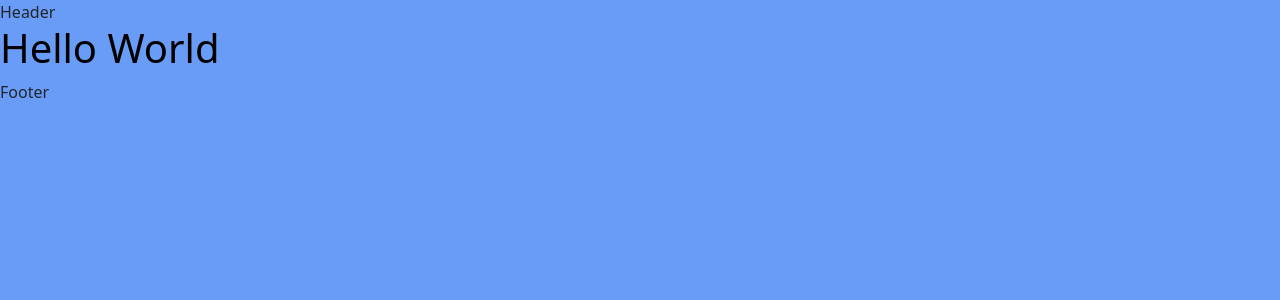
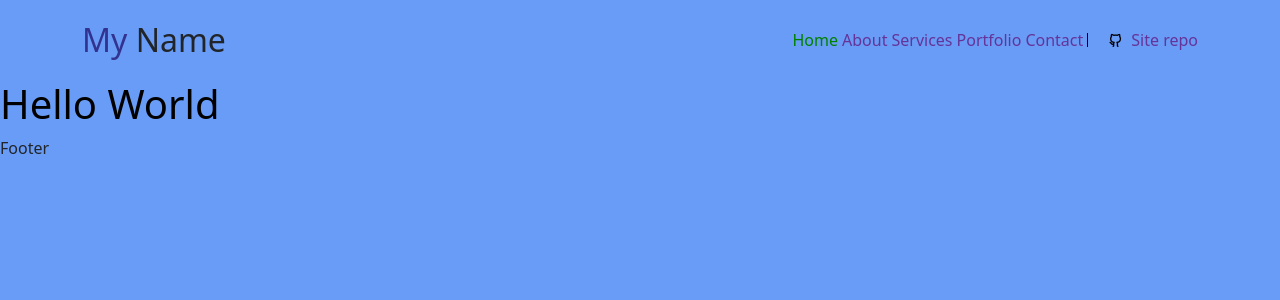
Before and after one commit to OluC94/portfolio-nextjs, a Next.js app: page / in a window 1280 px wide. Shown: the top 300 px of the page. Built offline with nearby package versions, Linux system fonts and the light colour scheme.

Commit message:
setup header

```diff
--- a/components/Header/Header.tsx
+++ b/components/Header/Header.tsx
@@ -1,7 +1,66 @@
 import React, { FC } from "react";
+import { Container } from "reactstrap";
+import classes from "./header.module.css";
+import Link from "next/link";
+
+type NavItem = {
+  path: string;
+  display: string;
+};
+
+const navLink: NavItem[] = [
+  {
+    path: "/",
+    display: "Home",
+  },
+  {
+    path: "#about",
+    display: "About",
+  },
+  {
+    path: "#services",
+    display: "Services",
+  },
+  {
+    path: "#portfoflio",
+    display: "Portfolio",
+  },
+  {
+    path: "#contact",
+    display: "Contact",
+  },
+];
 
 const Header = () => {
-  return <div>Header</div>;
+  return (
+    <header className={`${classes.header}`}>
+      <Container>
+        <section className={`${classes.nav_wrapper}`}>
+          <section className={`${classes.logo}`}>
+            <h1>
+              <span>My </span>Name
+            </h1>
+          </section>
+
+          <section className={`${classes.navigation}`}>
+            <section className={`${classes.nav_menu}`}>
+              {navLink.map((item, index) => (
+                <Link href={item.path} key={index}>
+                  {item.display}
+                </Link>
+              ))}
+
+              <section className={`${classes.nav_right}`}>
+                <p className=" d-flex align-items-center gap-2 mb-0">
+                  <i className="ri-github-line"></i>Site repo
+                </p>
+              </section>
+            </section>
+          </section>
+        </section>
+      </Container>
+    </header>
+  );
 };
 
 export default Header;
--- a/components/Header/header.module.css
+++ b/components/Header/header.module.css
@@ -0,0 +1,75 @@
+.header {
+  width: 100%;
+  height: 80px;
+  line-height: 80px;
+}
+
+.nav_wrapper {
+  display: flex;
+  align-items: center;
+  justify-content: space-between;
+}
+
+.logo h1 {
+  font-size: 2rem;
+  margin-bottom: 0;
+}
+
+.logo h1 span {
+  color: rgb(50, 50, 145);
+}
+
+.nav_menu {
+  display: flex;
+  align-items: center;
+  column-gap: 0.25rem;
+}
+
+.nav_menu a {
+  color: rebeccapurple;
+  font-weight: 500;
+  font-size: 1rem;
+  text-decoration: none;
+  transition: 0.3s;
+  cursor: pointer;
+}
+
+.nav_menu a:hover {
+  color: green;
+}
+
+.nav_menu a:first-child {
+  color: green;
+}
+
+.nav_right p {
+  color: rebeccapurple;
+  margin-left: 20px;
+  position: relative;
+}
+
+.nav_right i {
+  color: black;
+}
+
+.nav_right p::before {
+  content: "";
+  position: absolute;
+  top: 25%;
+  left: -20px;
+  width: 1px;
+  height: 14px;
+  background-color: black;
+  color: black;
+}
+
+.header_shrink {
+  position: sticky;
+  top: 0;
+  left: 0;
+  width: 100%;
+  height: 80%;
+  line-height: 80;
+  box-shadow: 5px 5px 15px -5px darkgoldenrod !important;
+  z-index: 9999;
+}
```
